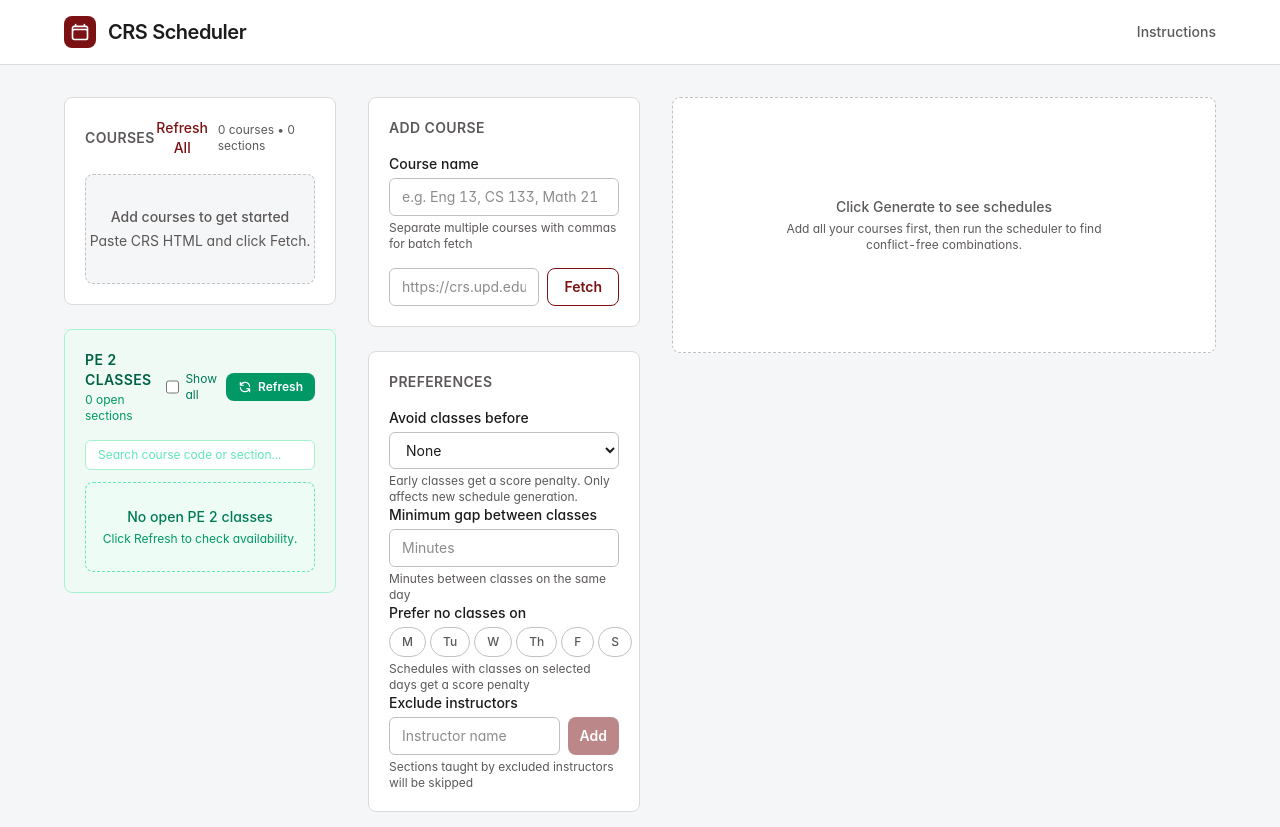
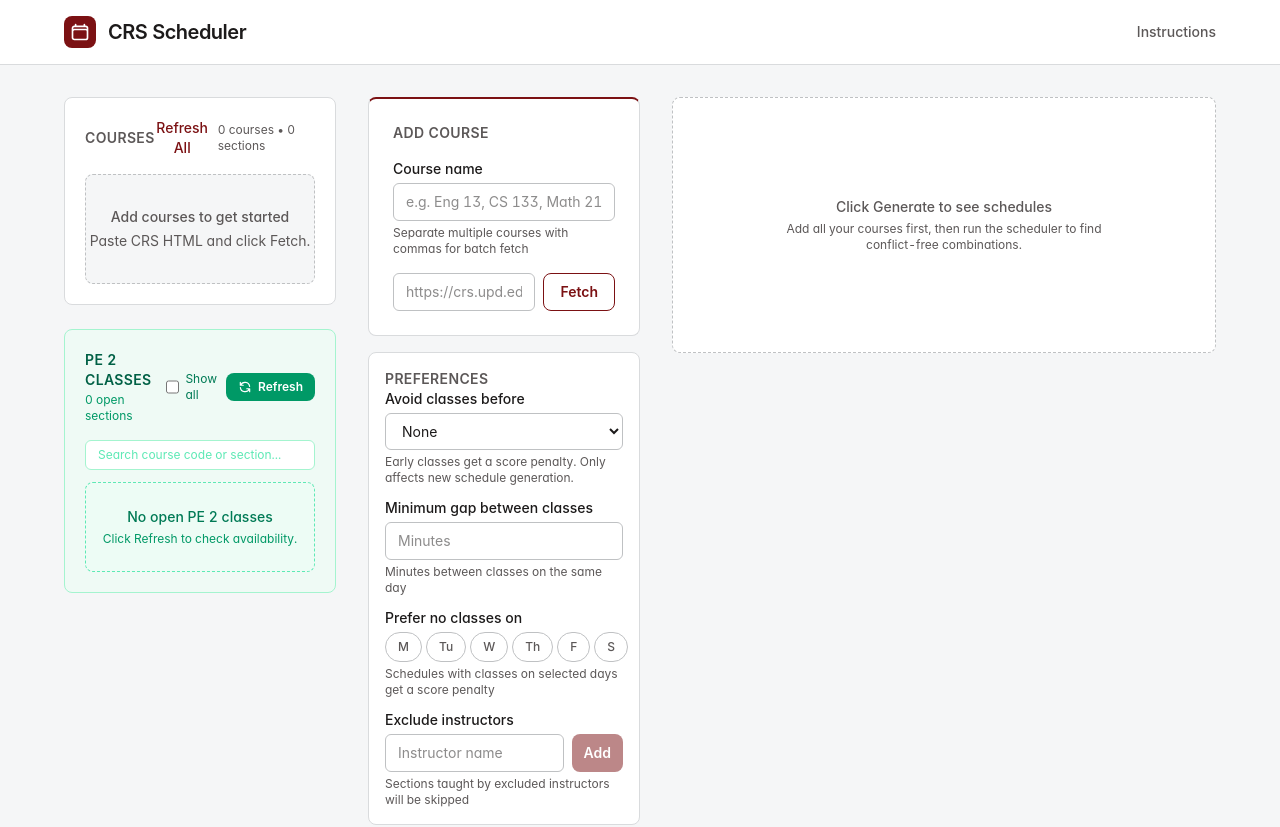
Before and after one commit to mcjefdreal/crs-scheduler, a SvelteKit app: page / in a window 1280 px wide. Shown: the top 827 px of the page. Built offline with nearby package versions, Linux system fonts and the light colour scheme; a web font is replaced by a local one.

Commit message:
feat: update layout

```diff
--- a/src/routes/+page.svelte
+++ b/src/routes/+page.svelte
@@ -1027,8 +1027,9 @@
 				</section>
 			</section>
 			<aside class="min-w-0 space-y-6">
+				<div class="space-y-4">
 					<!-- Add Course section -->
-				<section class="rounded-md border border-border bg-surface p-5">
+					<section class="rounded-md border border-border border-t-2 border-t-maroon bg-surface p-6">
 					<h2 class="mb-4 text-sm font-semibold tracking-wide text-ink-muted uppercase">
 						Add Course
 					</h2>
@@ -1092,8 +1093,8 @@
 				</section>
 
 				<!-- Preferences section -->
-				<section class="rounded-md border border-border bg-surface p-5">
-					<h2 class="mb-4 text-sm font-semibold tracking-wide text-ink-muted uppercase">
+				<section class="rounded-md border border-border bg-surface p-4 space-y-3">
+					<h2 class="mb-0 text-sm font-semibold tracking-wide text-ink-muted uppercase">
 						Preferences
 					</h2>
 					<div>
@@ -1210,6 +1211,7 @@
 						</p>
 					</div>
 				</section>
+				</div>
 
 				{#if lockedCrns.length > 0}
 					<div class="rounded-md border border-maroon-subtle bg-maroon-subtle p-3">
@@ -1325,7 +1327,8 @@
 						</div>
 					</div>
 
-					<div class="relative mb-3">
+					<div class="mb-3 flex items-center justify-between gap-3">
+						<div class="relative min-w-0 flex-1">
 							<svg
 								class="pointer-events-none absolute top-1/2 left-3 h-4 w-4 -translate-y-1/2 text-ink-muted"
 								aria-hidden="true"
@@ -1348,6 +1351,14 @@
 								bind:value={scheduleFilter}
 								class="w-full rounded-sm border border-border-hover py-2 pr-3 pl-10 text-sm transition outline-none focus:border-maroon focus:ring-2 focus:ring-maroon focus:ring-offset-0"
 							/>
+						</div>
+						<button
+							onclick={handleGenerate}
+							disabled={!canGenerate || isGenerating}
+							class="shrink-0 rounded-lg bg-maroon px-3 py-1.5 text-xs font-semibold text-surface hover:bg-maroon-hover disabled:opacity-50"
+						>
+							{isGenerating ? 'Generating...' : 'Re-generate'}
+						</button>
 					</div>
 
 					{#if schedules.length > 0 && minGapMinutes && minGapMinutes > 0 && filteredSchedules.length === 0}
```
Lines whose indentation alone changed are shown as unchanged.
